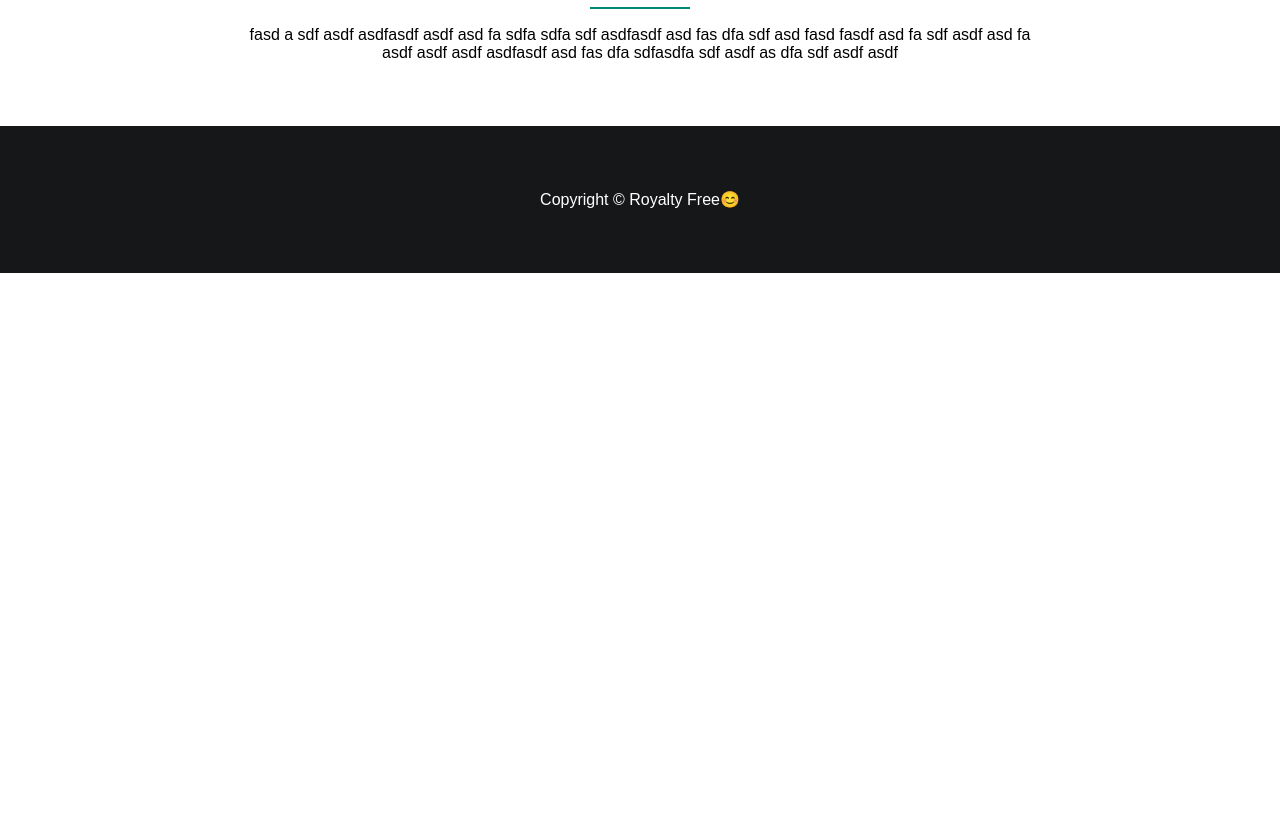
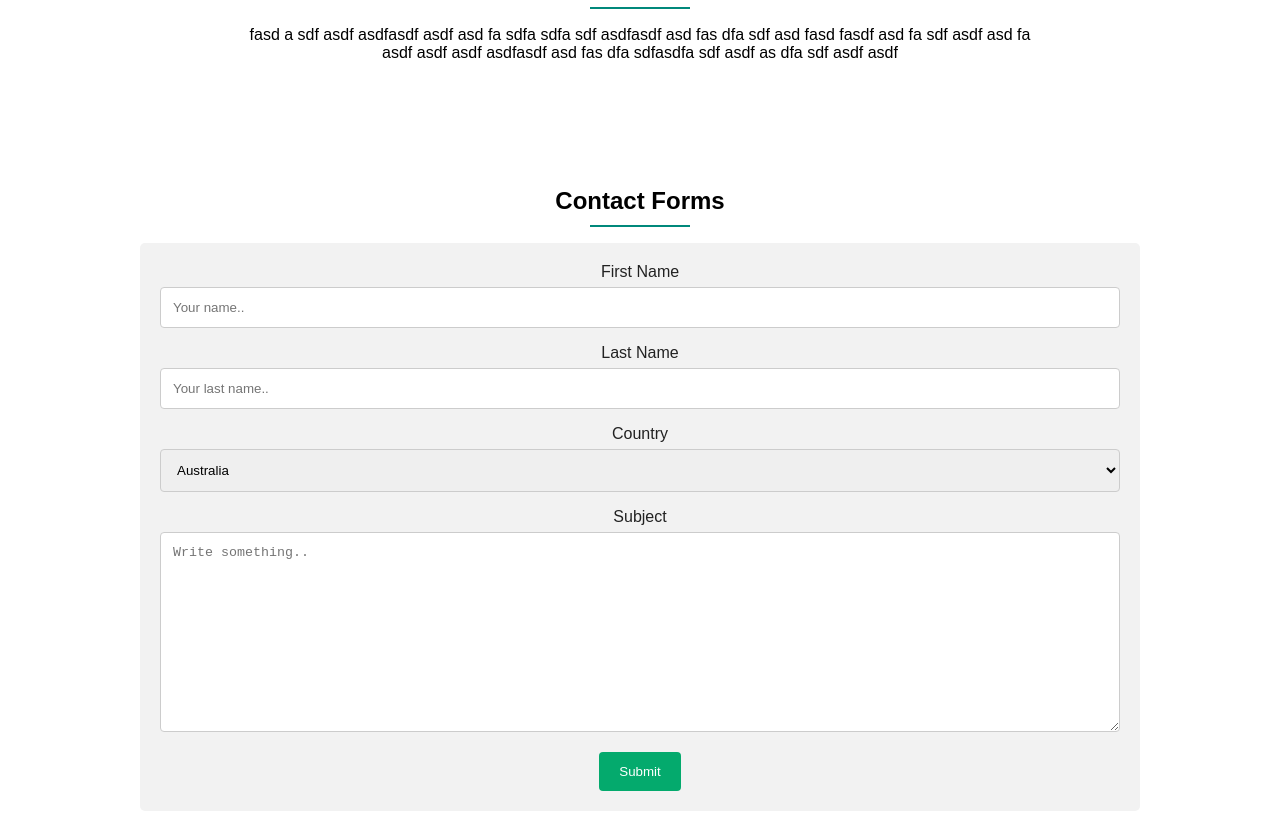
Before and after one commit to martian17/ReemRizk-template-1, a plain HTML site: page index.html in a window 1280 px wide. Shown: the part 1167-1981 px from the top of the page. Before the commit the page ends 1440 px from the top, so only its background shows below. Drawn offline with Linux system fonts and the light colour scheme; a script that the page names is missing.

Commit message:
added forms

```diff
--- a/index.html
+++ b/index.html
@@ -57,6 +57,32 @@
         <p>fasd a sdf asdf asdfasdf asdf asd fa sdfa sdfa sdf asdfasdf asd fas dfa sdf asd fasd fasdf asd fa sdf asdf asd fa<br>
         asdf asdf asdf asdfasdf asd fas dfa sdfasdfa sdf asdf as dfa sdf asdf asdf</p>
     </section>
+    <section class="rich-section">
+        <h2>Contact Forms</h2>
+        <div class="form-container">
+            <form action="action_page.php">
+
+                <label for="fname">First Name</label>
+                <input type="text" id="fname" name="firstname" placeholder="Your name..">
+
+                <label for="lname">Last Name</label>
+                <input type="text" id="lname" name="lastname" placeholder="Your last name..">
+
+                <label for="country">Country</label>
+                <select id="country" name="country">
+                    <option value="australia">Australia</option>
+                    <option value="canada">Canada</option>
+                    <option value="usa">USA</option>
+                </select>
+
+                <label for="subject">Subject</label>
+                <textarea id="subject" name="subject" placeholder="Write something.." style="height:200px"></textarea>
+
+                <input type="submit" value="Submit">
+
+            </form>
+        </div>
+    </section>
     <footer>
         Copyright © Royalty Free😊
     </footer>
--- a/style.css
+++ b/style.css
@@ -48,6 +48,8 @@ body{
     padding: 2em 2em 3em 2em;
     text-align:center;
     position:relative;
+    max-width: 1000px;
+    margin: 0 auto;
 }
 
 .rich-section>h2{
@@ -78,3 +80,38 @@ footer{
     padding: 4em 1em;
     color: #fff;
 }
+
+
+
+
+
+input[type=text], select, textarea {
+    width: 100%;
+    padding: 12px;
+    border: 1px solid #ccc;
+    border-radius: 4px;
+    box-sizing: border-box;
+    margin-top: 6px;
+    margin-bottom: 16px;
+    resize: vertical;
+}
+
+input[type=submit] {
+    background-color: #04AA6D;
+    color: white;
+    padding: 12px 20px;
+    border: none;
+    border-radius: 4px;
+    cursor: pointer;
+}
+
+input[type=submit]:hover {
+    background-color: #45a049;
+}
+
+.form-container {
+    border-radius: 5px;
+    background-color: #f2f2f2;
+    padding: 20px;
+    color:#222;
+}
```
